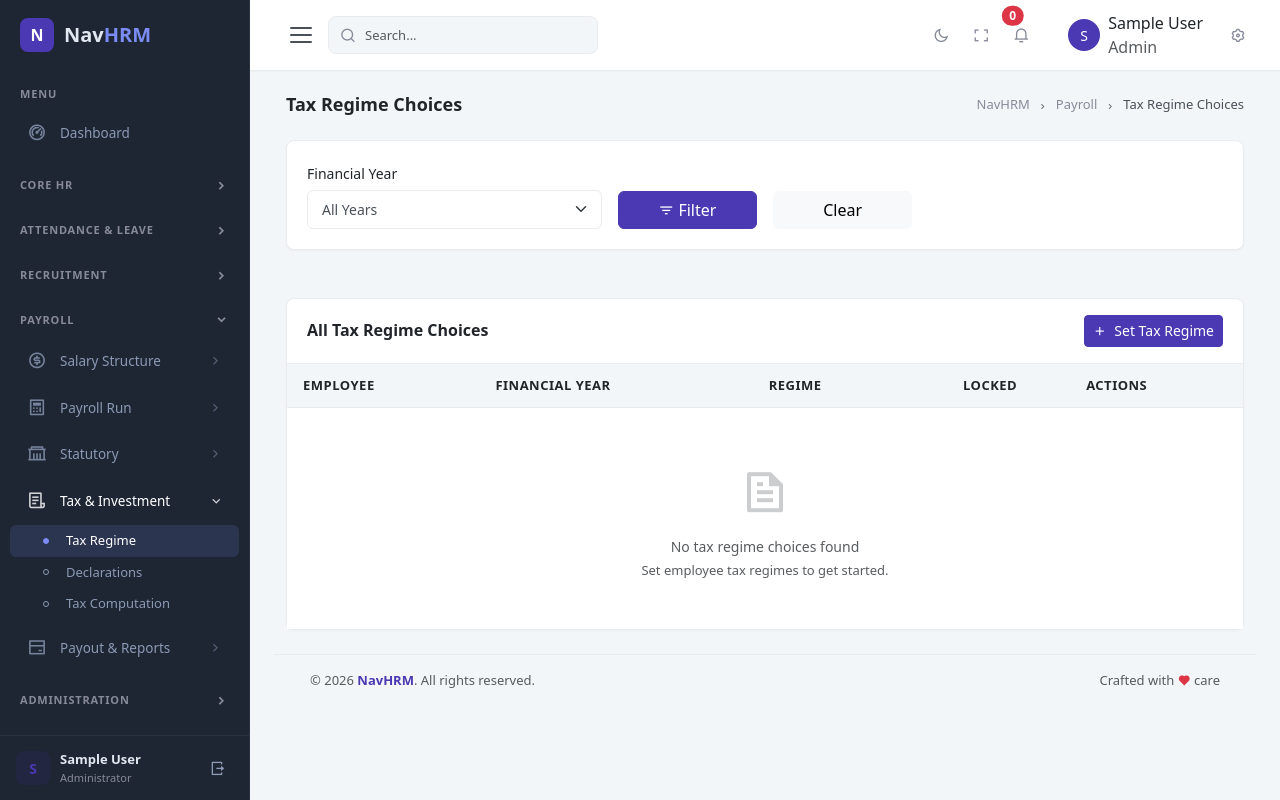
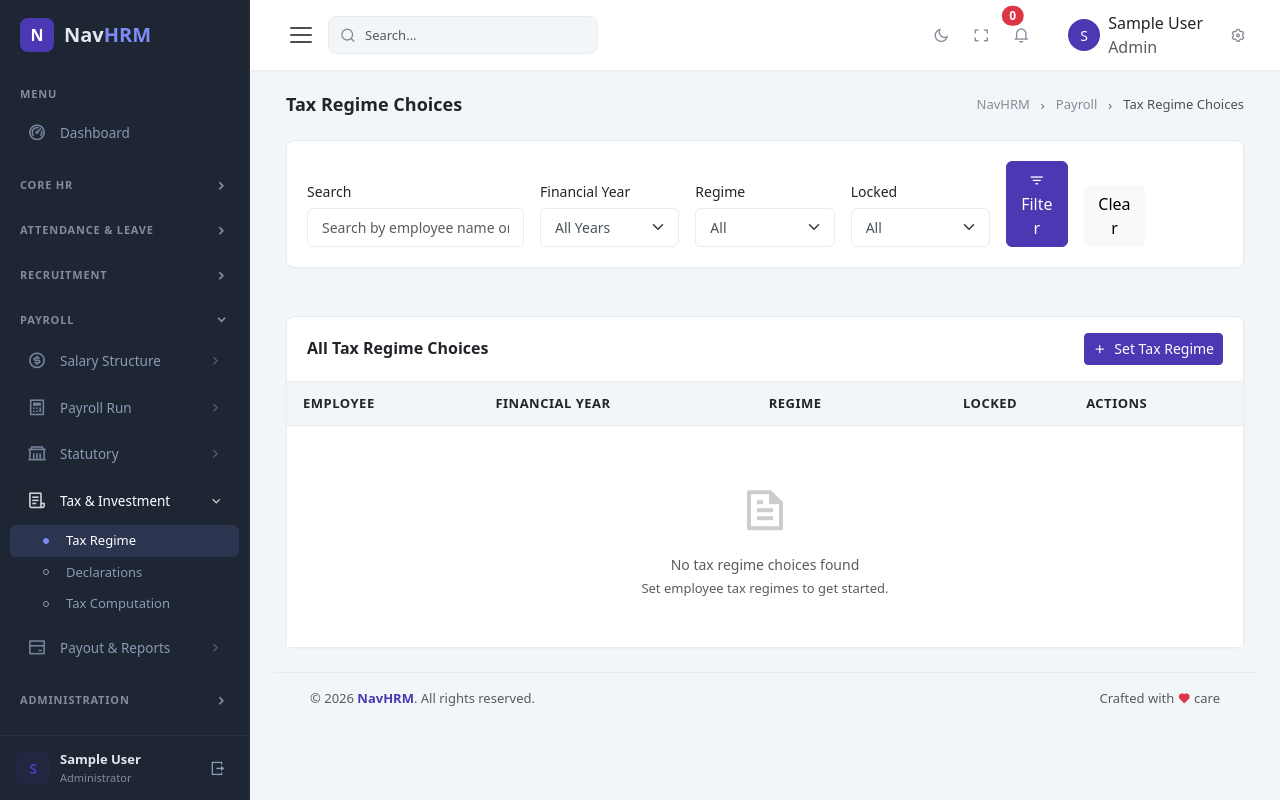
Before and after one commit to Navaid-KloneIT/navhrm, a Django app: page /payroll/tax/regime/ in a window 1280 px wide. Run offline with Django 4.2, Linux system fonts and the light colour scheme; the visitor is signed in with stand-in values (Sample User, id 1); data that the repository does not hold is empty; some libraries are stand-ins or nearby versions.

Commit message:
Fix tax regime list: populate financial_year dropdown, add search/regime/locked filters

```diff
--- a/templates/payroll/tax_regime_list.html
+++ b/templates/payroll/tax_regime_list.html
@@ -22,21 +22,42 @@
             <div class="card-body">
                 <form method="GET" action="{% url 'payroll:tax_regime_list' %}">
                     <div class="row g-3 align-items-end">
-                        <div class="col-md-4">
+                        <div class="col-md-3">
+                            <label class="form-label">Search</label>
+                            <input type="text" class="form-control" name="search" value="{{ search }}" placeholder="Search by employee name or ID...">
+                        </div>
+                        <div class="col-md-2">
                             <label class="form-label">Financial Year</label>
                             <select class="form-select" name="financial_year">
                                 <option value="">All Years</option>
                                 {% for fy in financial_years %}
-                                <option value="{{ fy }}" {% if request.GET.financial_year == fy %}selected{% endif %}>{{ fy }}</option>
+                                <option value="{{ fy }}" {% if selected_financial_year == fy %}selected{% endif %}>{{ fy }}</option>
                                 {% endfor %}
                             </select>
                         </div>
                         <div class="col-md-2">
+                            <label class="form-label">Regime</label>
+                            <select class="form-select" name="regime">
+                                <option value="">All</option>
+                                {% for value, label in regime_choices %}
+                                <option value="{{ value }}" {% if regime == value %}selected{% endif %}>{{ label }}</option>
+                                {% endfor %}
+                            </select>
+                        </div>
+                        <div class="col-md-2">
+                            <label class="form-label">Locked</label>
+                            <select class="form-select" name="locked">
+                                <option value="">All</option>
+                                <option value="true" {% if locked == 'true' %}selected{% endif %}>Locked</option>
+                                <option value="false" {% if locked == 'false' %}selected{% endif %}>Unlocked</option>
+                            </select>
+                        </div>
+                        <div class="col-md-1">
                             <button type="submit" class="btn btn-primary w-100">
                                 <i class="ri-filter-3-line"></i> Filter
                             </button>
                         </div>
-                        <div class="col-md-2">
+                        <div class="col-md-1">
                             <a href="{% url 'payroll:tax_regime_list' %}" class="btn btn-light w-100">Clear</a>
                         </div>
                     </div>
@@ -104,7 +125,7 @@
                                         <i class="ri-file-text-line" style="font-size: 48px; opacity: 0.3;"></i>
                                         <p class="mt-2 mb-1">No tax regime choices found</p>
                                         <p class="mb-0" style="font-size: 13px;">
-                                            {% if request.GET.financial_year %}
+                                            {% if search or selected_financial_year or regime or locked %}
                                                 Try adjusting your filter criteria.
                                             {% else %}
                                                 Set employee tax regimes to get started.
@@ -125,7 +146,7 @@
                     <ul class="pagination justify-content-center mb-0">
                         {% if page_obj.has_previous %}
                         <li class="page-item">
-                            <a class="page-link" href="?page={{ page_obj.previous_page_number }}{% if request.GET.financial_year %}&financial_year={{ request.GET.financial_year }}{% endif %}">
+                            <a class="page-link" href="?page={{ page_obj.previous_page_number }}{% if search %}&search={{ search }}{% endif %}{% if selected_financial_year %}&financial_year={{ selected_financial_year }}{% endif %}{% if regime %}&regime={{ regime }}{% endif %}{% if locked %}&locked={{ locked }}{% endif %}">
                                 <i class="ri-arrow-left-s-line"></i>
                             </a>
                         </li>
@@ -140,14 +161,14 @@
                             <li class="page-item active"><span class="page-link">{{ num }}</span></li>
                             {% elif num > page_obj.number|add:'-3' and num < page_obj.number|add:'3' %}
                             <li class="page-item">
-                                <a class="page-link" href="?page={{ num }}{% if request.GET.financial_year %}&financial_year={{ request.GET.financial_year }}{% endif %}">{{ num }}</a>
+                                <a class="page-link" href="?page={{ num }}{% if search %}&search={{ search }}{% endif %}{% if selected_financial_year %}&financial_year={{ selected_financial_year }}{% endif %}{% if regime %}&regime={{ regime }}{% endif %}{% if locked %}&locked={{ locked }}{% endif %}">{{ num }}</a>
                             </li>
                             {% endif %}
                         {% endfor %}
 
                         {% if page_obj.has_next %}
                         <li class="page-item">
-                            <a class="page-link" href="?page={{ page_obj.next_page_number }}{% if request.GET.financial_year %}&financial_year={{ request.GET.financial_year }}{% endif %}">
+                            <a class="page-link" href="?page={{ page_obj.next_page_number }}{% if search %}&search={{ search }}{% endif %}{% if selected_financial_year %}&financial_year={{ selected_financial_year }}{% endif %}{% if regime %}&regime={{ regime }}{% endif %}{% if locked %}&locked={{ locked }}{% endif %}">
                                 <i class="ri-arrow-right-s-line"></i>
                             </a>
                         </li>
```
